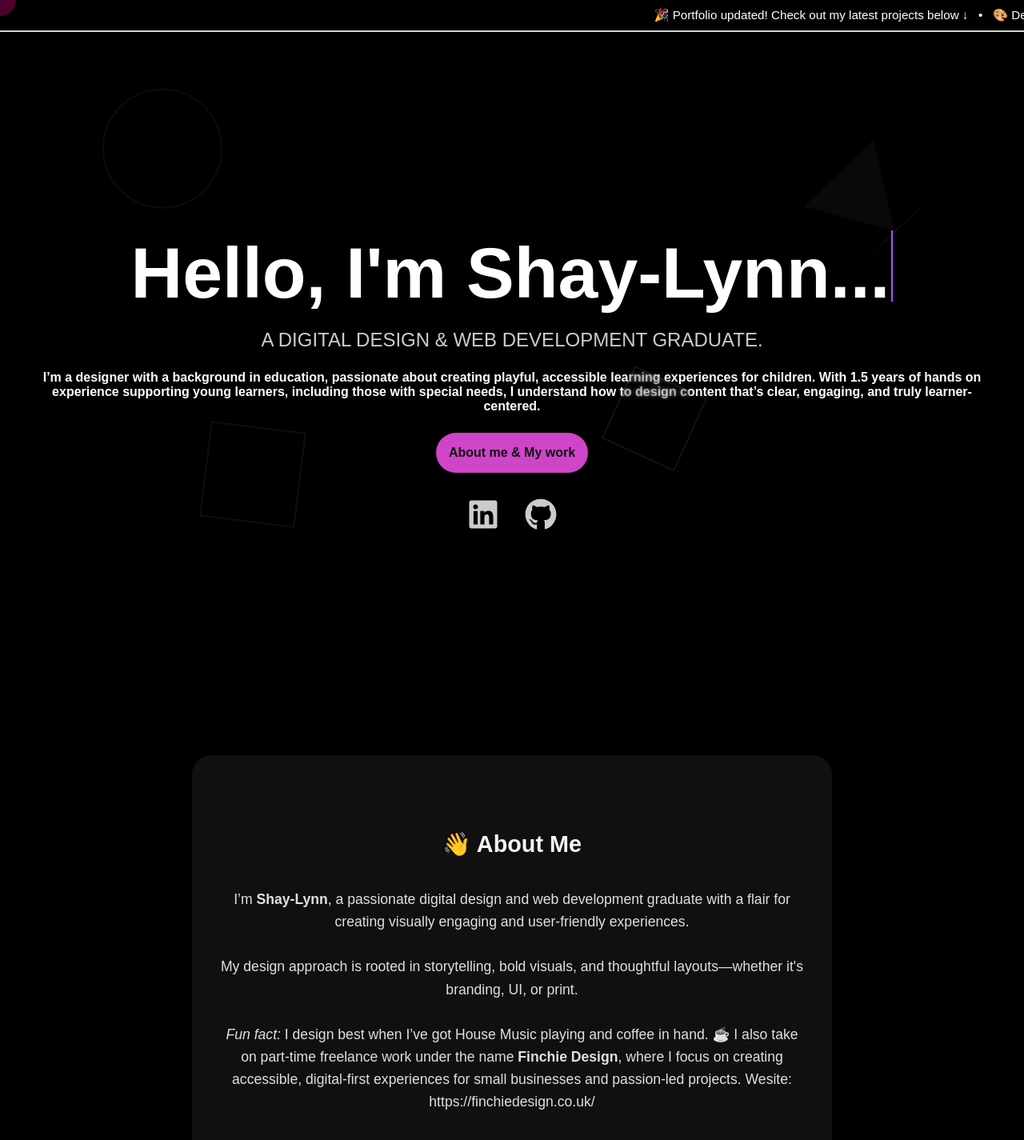
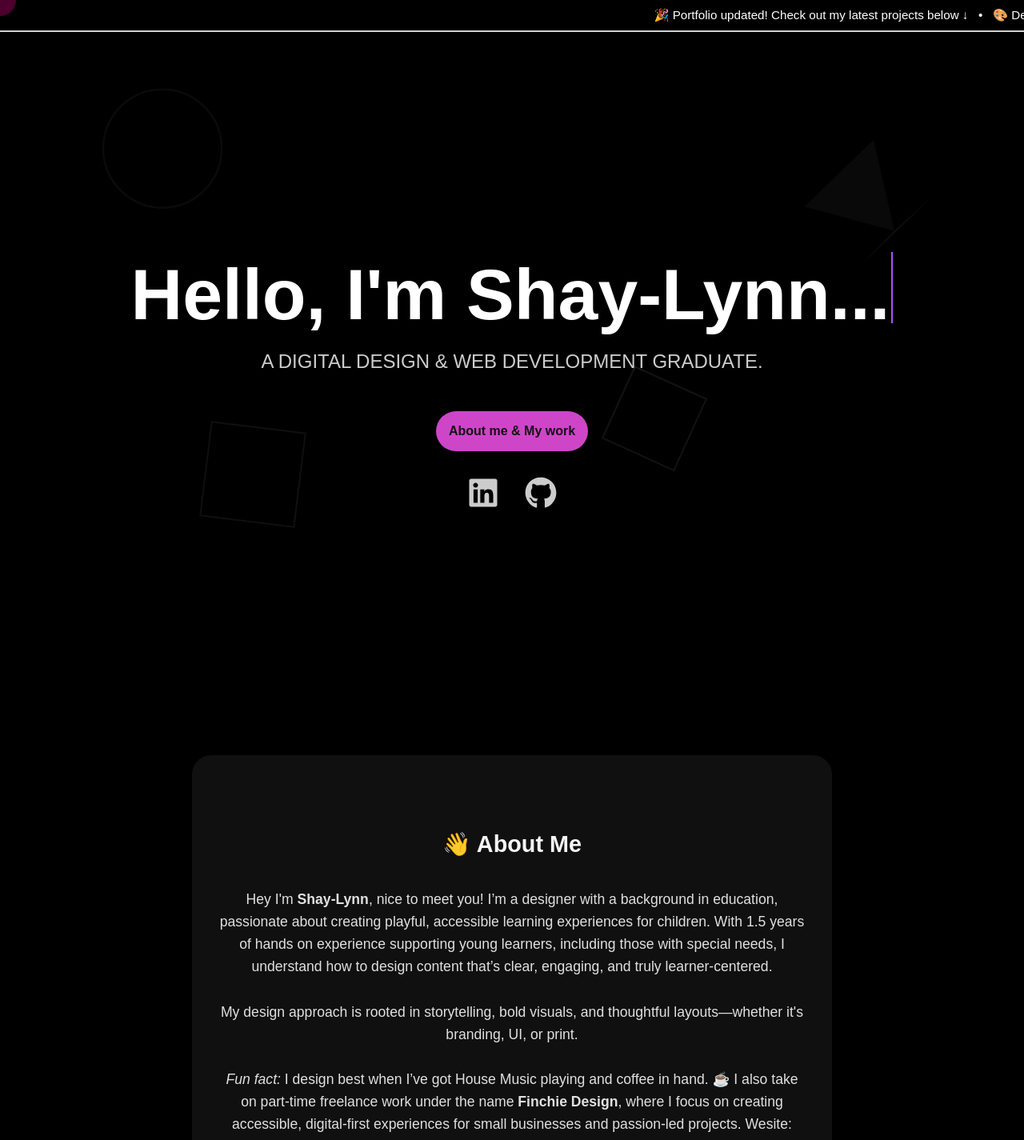
Before and after one commit to ShayLynnjpg/myportfolio, a React (Vite) app: page / in a window 1280 px wide. Shown: the top 1425 px of the page at 80% size. Built offline with nearby package versions, Linux system fonts and the light colour scheme; the HTML template or start-up script is replaced by a standard one.

Commit message:
Update App.jsx

```diff
--- a/src/App.jsx
+++ b/src/App.jsx
@@ -267,13 +267,6 @@ export default function App() {
           <span className="blinking-cursor"></span>
         </h1>
         <p className="subtitle">A DIGITAL DESIGN & WEB DEVELOPMENT GRADUATE.</p>
-        <a>
-          I’m a designer with a background in education, passionate about
-          creating playful, accessible learning experiences for children. With
-          1.5 years of hands on experience supporting young learners, including
-          those with special needs, I understand how to design content that’s
-          clear, engaging, and truly learner-centered.
-        </a>
 
         <button className="scroll-down-btn" onClick={scrollDown}>
           About me & My work
@@ -302,9 +295,11 @@ export default function App() {
       <div className="about-section">
         <h2 className="section-title">👋 About Me</h2>
         <p className="about-text">
-          I’m <strong>Shay-Lynn</strong>, a passionate digital design and web
-          development graduate with a flair for creating visually engaging and
-          user-friendly experiences.
+          Hey I'm <strong>Shay-Lynn</strong>, nice to meet you!  I’m a designer with a background in education, passionate about
+          creating playful, accessible learning experiences for children. With
+          1.5 years of hands on experience supporting young learners, including
+          those with special needs, I understand how to design content that’s
+          clear, engaging, and truly learner-centered.
           <br />
           <br />
           My design approach is rooted in storytelling, bold visuals, and
```
